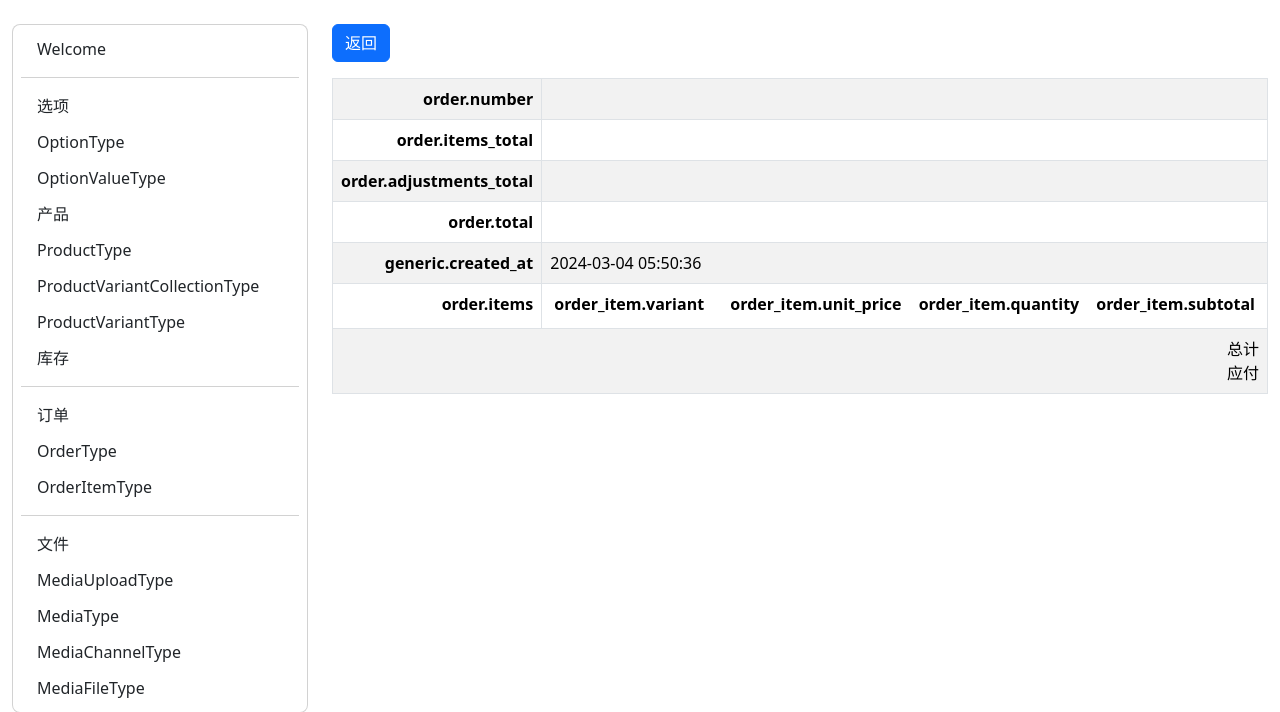
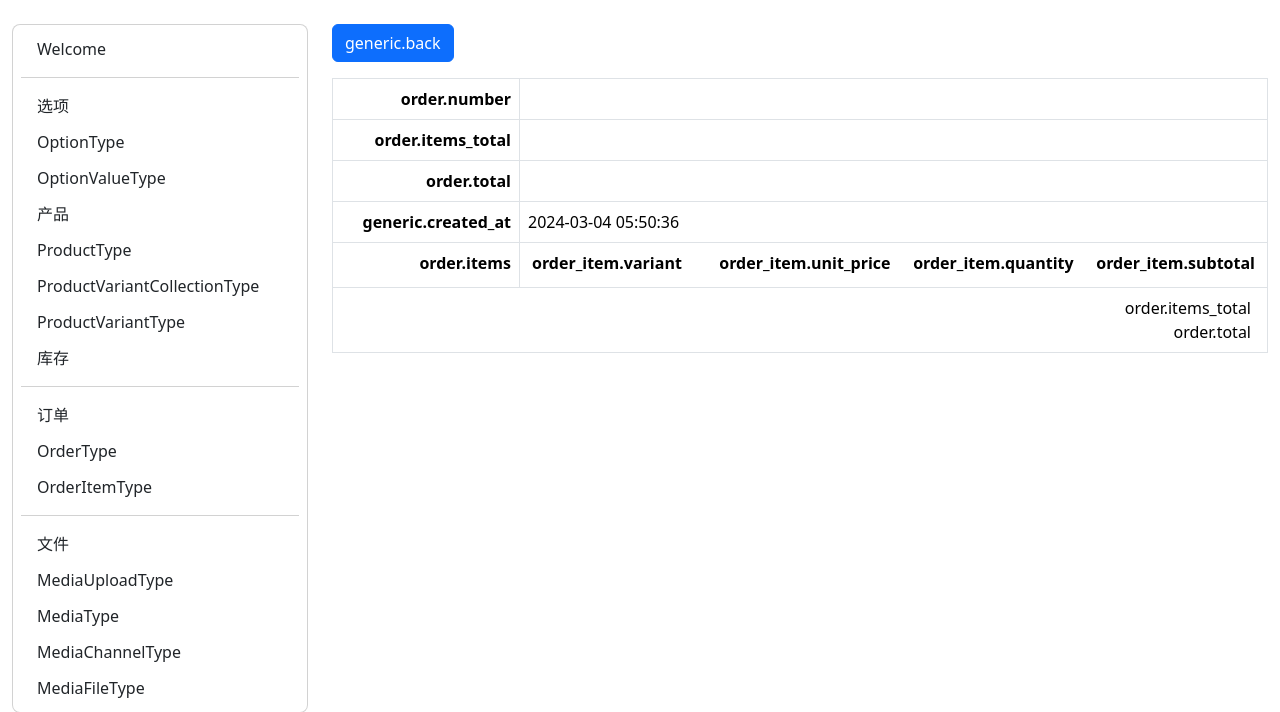
Before and after one commit to siganushka/xtrader-demo, a Symfony app: template templates/order/show.html.twig in a window 1280 px wide. Shown: the top 712 px of the page. Run offline with Twig, Linux system fonts and the light colour scheme; the template is opened without the code that fills it, so the values that code supplies are empty; some libraries are stand-ins or nearby versions.

Commit message:
refactor: improving demo

```diff
--- a/src/Controller/OrderController.php
+++ b/src/Controller/OrderController.php
@@ -61,10 +61,10 @@ class OrderController extends AbstractController
             $eventDispatcher->dispatch($event);
 
             $adjustment1 = new OrderAdjustment();
-            $adjustment1->setAmount(random_int(100, 999));
+            $adjustment1->setAmount(100);
 
             $adjustment2 = new OrderAdjustment();
-            $adjustment2->setAmount(-random_int(100, 999));
+            $adjustment2->setAmount(-200);
 
             $entity->addAdjustment($adjustment1);
             $entity->addAdjustment($adjustment2);
--- a/templates/media/index.html.twig
+++ b/templates/media/index.html.twig
@@ -22,15 +22,15 @@
         <td>{{ entity.size }}</td>
         <td>{{ entity.width and entity.height ? entity.width ~ '*' ~ entity.height : '-' }}</td>
         <td>
-          <span class="badge rounded-pill text-bg-{{ entity.image ? 'success' : 'secondary' }}">{{ entity.image ? '是' : '否' }}</span>
+          <span class="badge rounded-pill text-bg-{{ entity.image ? 'success' : 'secondary' }}">{{ entity.image ? 'generic.yes'|trans : 'generic.no'|trans }}</span>
         </td>
         <td>
-          <a href="{{ path('app_media_delete', { hash: entity.hash }) }}" onclick="return confirm('确定删除码？')">{{ 'generic.delete'|trans }}</a>
+          <a href="{{ path('app_media_delete', { hash: entity.hash }) }}" onclick="return confirm('{{ 'generic.delete_confirmation'|trans }}')">{{ 'generic.delete'|trans }}</a>
         </td>
       </tr>
       {% else %}
       <tr>
-        <td colspan="65536" class="text-center text-body-secondary">没有记录！</td>
+        <td colspan="65536" class="text-center text-body-secondary">{{ 'generic.no_items'|trans }}</td>
       </tr>
       {% endfor %}
     </table>
--- a/templates/order/show.html.twig
+++ b/templates/order/show.html.twig
@@ -2,9 +2,9 @@
 
 {% block body %}
 <p>
-  <a href="{{ path('app_order_index') }}" class="btn btn-primary">返回</a>
+  <a href="{{ path('app_order_index') }}" class="btn btn-primary">{{ 'generic.back'|trans }}</a>
 </p>
-<table class="table table-bordered table-striped">
+<table class="table table-bordered">
   <tr>
     <th class="text-end" width="20%">{{ 'order.number'|trans }}</th>
     <td width="80%"><code>{{ entity.number }}</code></td>
@@ -12,16 +12,6 @@
   <tr>
     <th class="text-end">{{ 'order.items_total'|trans }}</th>
     <td>{{ entity.itemsTotal|money }}</td>
-  </tr>
-  <tr>
-    <th class="text-end">{{ 'order.adjustments_total'|trans }}</th>
-    <td>
-      {% if entity.adjustmentsTotal > 0 %}
-        <span class="text-danger">+{{ entity.adjustmentsTotal|money }}</span>
-      {% else %}
-        <span class="text-success">{{ entity.adjustmentsTotal|money }}</span>
-      {% endif %}
-    </td>
   </tr>
   <tr>
     <th class="text-end">{{ 'order.total'|trans }}</th>
@@ -37,9 +27,9 @@
       <table class="table table-sm table-borderless m-0">
         <tr>
           <th class="pt-0">{{ 'order_item.variant'|trans }}</th>
-          <th class="pt-0 text-end">{{ 'order_item.unit_price'|trans }}</th>
-          <th class="pt-0 text-end">{{ 'order_item.quantity'|trans }}</th>
-          <th class="pt-0 text-end">{{ 'order_item.subtotal'|trans }}</th>
+          <th style="min-width: 60px" class="pt-0 text-end">{{ 'order_item.unit_price'|trans }}</th>
+          <th style="min-width: 60px" class="pt-0 text-end">{{ 'order_item.quantity'|trans }}</th>
+          <th style="min-width: 60px" class="pt-0 text-end">{{ 'order_item.subtotal'|trans }}</th>
         </tr>
         {% for item in entity.items %}
         <tr>
@@ -58,9 +48,9 @@
     <td class="text-end">
       {% for adjustment in entity.adjustments %}
         {% if adjustment.amount > 0 %}
-          <span class="text-danger">运费 +{{ adjustment.amount|money }}</span>
+          <span class="text-success">运费 +{{ adjustment.amount|money }}</span>
         {% else %}
-          <span class="text-success">优惠 {{ adjustment.amount|money }}</span>
+          <span class="text-danger">优惠 {{ adjustment.amount|money }}</span>
         {% endif %}
         <br />
       {% endfor %}
@@ -68,10 +58,17 @@
   </tr>
   {% endif %}
   <tr>
-    <td colspan="65535" class="text-end">
-      总计 <strong class="text-danger">{{ entity.itemsTotal|money }}</strong>
-      <br />
-      应付 <strong class="text-danger">{{ entity.total|money }}</strong>
+    <td colspan="65535">
+      <div class="float-end ps-2">
+        <strong class="text-danger d-inline-block">{{ entity.itemsTotal|money }}</strong>
+        <br />
+        <strong class="text-danger d-inline-block">{{ entity.total|money }}</strong>
+      </div>
+      <div class="float-end text-end">
+        {{ 'order.items_total'|trans }}
+        <br />
+        {{ 'order.total'|trans }}
+      </div>
     </td>
   </tr>
 </table>
```
Also changed, not shown: composer.json (+25 -2 lines), templates/option/index.html.twig (+5 -5 lines), templates/order/index.html.twig (+13 -12 lines), templates/product/index.html.twig (+14 -16 lines), templates/variant/index.html.twig (+4 -4 lines), 2 other files.
